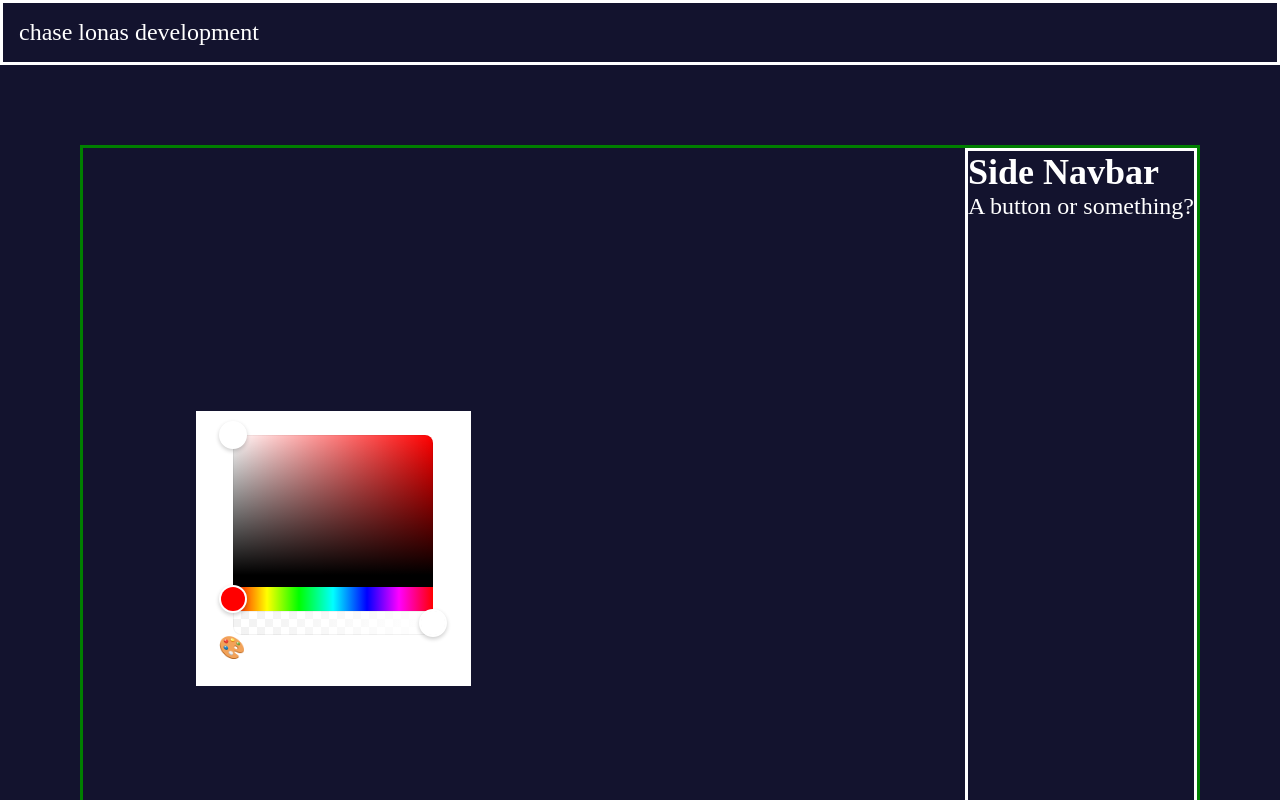
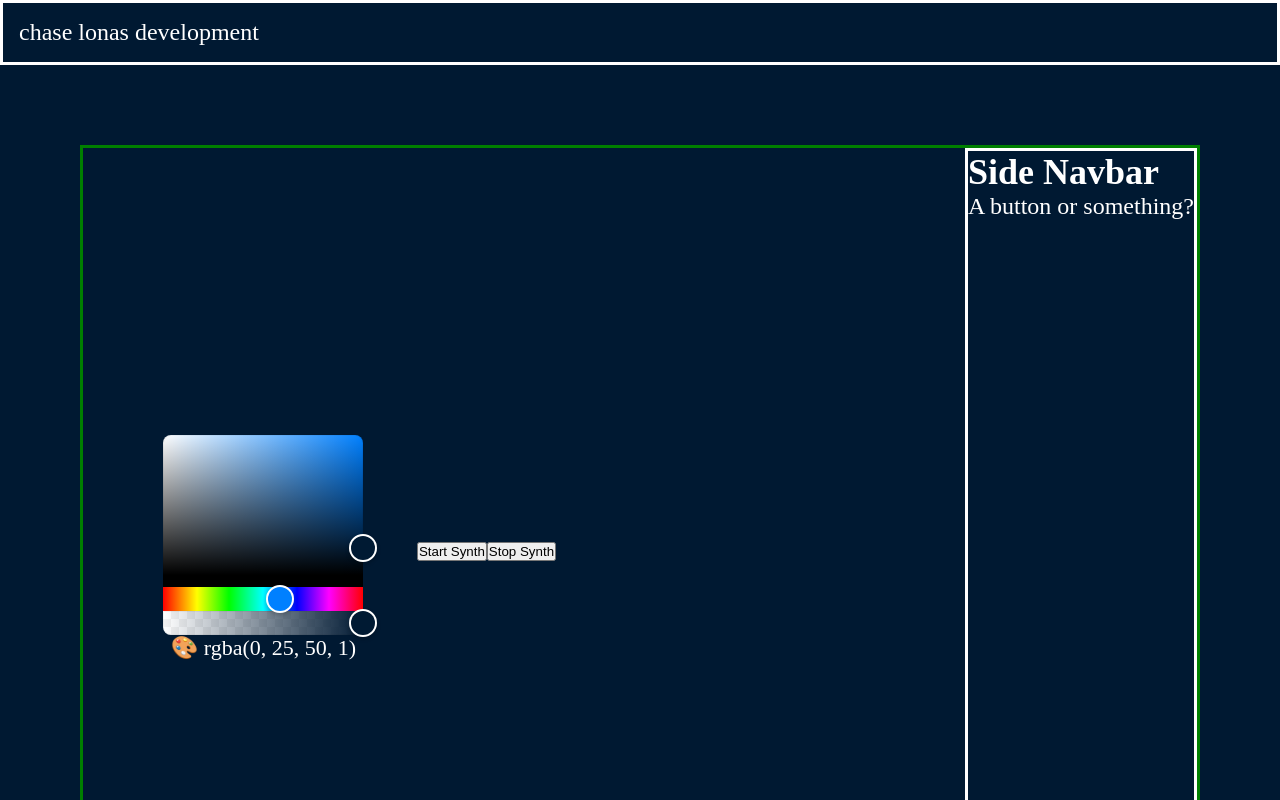
Before and after one commit to c-lonas/synesthesia, a Next.js app: page / in a window 1280 px wide. Shown: the top 800 px of the page. Built offline with nearby package versions, Linux system fonts and the light colour scheme.

Commit message:
fixed palette default background

```diff
--- a/components/Colorful.js
+++ b/components/Colorful.js
@@ -5,8 +5,10 @@ import { useContainerBackground } from "../hooks/useContainerBackground";
 
 
 const Palette0 = () => {
-  const [color, setColor] = useState({ r:255, g:255, b:255, a:1});
+  const [color, setColor] = useState({ r:0, g:25, b:50, a:1 });
   const colorString = `rgba(${color.r}, ${color.g}, ${color.b}, ${color.a})`;
+
+
 
   // SynthPad(color, colorString);
 
@@ -15,6 +17,15 @@ const Palette0 = () => {
       <div className="palette-container" style={{'backgroundColor': colorString}}>
         <RgbaColorPicker color={color} onChange={setColor}/>
         <p>🎨 {colorString} </p>
+      </div>
+
+      <div>
+        <button>
+          Start Synth
+        </button>
+        <button>
+          Stop Synth
+        </button>
       </div>
 
     </>
--- a/styles/styles.scss
+++ b/styles/styles.scss
@@ -1,4 +1,4 @@
-$primaryColor: rgb(19, 19, 46);
+$primaryColor: rgb(0, 25, 50);
 $textColor: white;
 
 * {
@@ -52,6 +52,7 @@ a {
     margin: 1rem;
     font-size: 22px;
     display: flex;
+    background-color: $primaryColor;
     flex-direction: column;
     justify-content: center;
     align-items: center;
```
